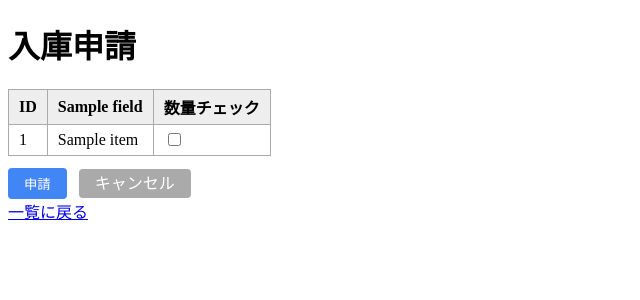
After one commit to ai-programming-base/crud-app, a Flask app: template templates/apply_form.html in a window 1280 px wide. The commit adds this page. Shown: the top 300 px of the page, without its empty margins (0-640 px from the left). Run offline with Flask 3, Linux system fonts and the light colour scheme; the template is opened without the code that fills it: most values are stand-ins (such as "Sample title", 1, 10 or a date in 2020).

Commit message:
入庫申請機能を追加

```diff
--- a/app.py
+++ b/app.py
@@ -69,13 +69,11 @@ def add():
         for i, f in enumerate(USER_FIELDS):
             if f.get('required') and not user_values[i]:
                 errors.append(f"{f['name']}（必須）を入力してください。")
-        # Statusフィールドの位置・値制御
         internal_values = []
         for f in FIELDS:
             if f.get('internal', False):
-                # "status"だけ承認前、それ以外は空
                 if f['key'] == 'status':
-                    internal_values.append("承認前")
+                    internal_values.append("入庫前")  # ← ここ変更
                 else:
                     internal_values.append("")
         values = user_values + internal_values
@@ -92,16 +90,45 @@ def add():
         )
         db.commit()
 
-        # どちらのボタンかで分岐
         if 'add_and_next' in request.form:
-            # 同じ内容で再表示（Status以外）
             return render_template('form.html', fields=USER_FIELDS, values=user_values, message="登録しました。同じ内容で新規入力できます。")
         else:
-            # 通常追加→indexに戻る
             return redirect(url_for('index'))
 
-    # GET時
     return render_template('form.html', fields=USER_FIELDS, values=["" for _ in USER_FIELDS])
+
+@app.route('/apply_request', methods=['POST', 'GET'])
+def apply_request():
+    if request.method == 'POST':
+        # 入庫申請ボタンからPOSTで来た場合
+        item_ids = request.form.getlist('selected_ids')
+        if not item_ids:
+            flash("申請対象を選択してください")
+            return redirect(url_for('index'))
+
+        db = get_db()
+        items = [dict(row) for row in db.execute(
+            f"SELECT * FROM item WHERE id IN ({','.join(['?']*len(item_ids))})", item_ids
+        )]
+        return render_template('apply_form.html', items=items, fields=INDEX_FIELDS)
+
+    # 申請画面で申請ボタンが押された場合
+    if request.args.get('action') == 'submit':
+        # GETでもPOSTでも良いが、POSTにするとリロードで再送信問題が起きやすいのでGETに
+        item_ids = request.args.getlist('item_id')
+        checkeds = request.args.getlist('qty_checked')
+        if not checkeds or len(checkeds) != len(item_ids):
+            flash("すべての数量チェックを確認してください")
+            return redirect(url_for('index'))
+
+        db = get_db()
+        for id in item_ids:
+            db.execute("UPDATE item SET status=? WHERE id=?", ("入庫申請中", id))
+        db.commit()
+        return render_template('apply_form.html', items=[], fields=INDEX_FIELDS, message="申請が完了しました（ダイアログで通知：本来はメール送信）", finish=True)
+
+    # 通常遷移はindexへ
+    return redirect(url_for('index'))
 
 @app.route('/delete_selected', methods=['POST'])
 def delete_selected():
--- /dev/null
+++ b/templates/apply_form.html
@@ -0,0 +1,67 @@
+<!DOCTYPE html>
+<html>
+<head>
+    <title>入庫申請</title>
+    <style>
+        table { border-collapse: collapse; }
+        th, td { border: 1px solid #aaa; padding: 5px 10px; }
+        th { background: #eee; }
+        .button-group { margin-top: 12px; }
+        .button-group button, .button-group a { margin-right: 8px; padding: 6px 16px; border-radius: 4px; border: none; background: #4285f4; color: #fff; text-decoration: none; cursor: pointer; }
+        .button-group a.cancel { background: #aaa; }
+        .error-message { color: #db4437; font-weight: bold; margin: 8px 0; }
+        .info-message { color: #33691e; font-weight: bold; margin: 8px 0; }
+    </style>
+    <script>
+        function checkAndSubmit() {
+            var allChecked = true;
+            var checks = document.querySelectorAll('input[name="qty_checked"]:not(:checked)');
+            if (checks.length > 0) {
+                alert("全ての数量チェックにチェックしてください");
+                return false;
+            }
+            alert("申請が完了しました（本来はメール送信）");
+            return true;
+        }
+    </script>
+</head>
+<body>
+    <h1>入庫申請</h1>
+    {% if message %}
+      <div class="info-message">{{ message }}</div>
+    {% endif %}
+    {% if not finish %}
+    <form method="get" onsubmit="return checkAndSubmit();">
+        <input type="hidden" name="action" value="submit">
+        <table>
+            <tr>
+                <th>ID</th>
+                {% for f in fields %}
+                <th>{{ f.name }}</th>
+                {% endfor %}
+                <th>数量チェック</th>
+            </tr>
+            {% for item in items %}
+            <tr>
+                <td>
+                    {{ item['id'] }}
+                    <input type="hidden" name="item_id" value="{{ item['id'] }}">
+                </td>
+                {% for f in fields %}
+                <td>{{ item[f.key] }}</td>
+                {% endfor %}
+                <td><input type="checkbox" name="qty_checked"></td>
+            </tr>
+            {% endfor %}
+        </table>
+        <div class="button-group">
+            <button type="submit">申請</button>
+            <a href="{{ url_for('index') }}" class="cancel">キャンセル</a>
+        </div>
+    </form>
+    {% endif %}
+    <div>
+      <a href="{{ url_for('index') }}">一覧に戻る</a>
+    </div>
+</body>
+</html>
```
Also changed, not shown: templates/index.html (+11 -1 lines).
